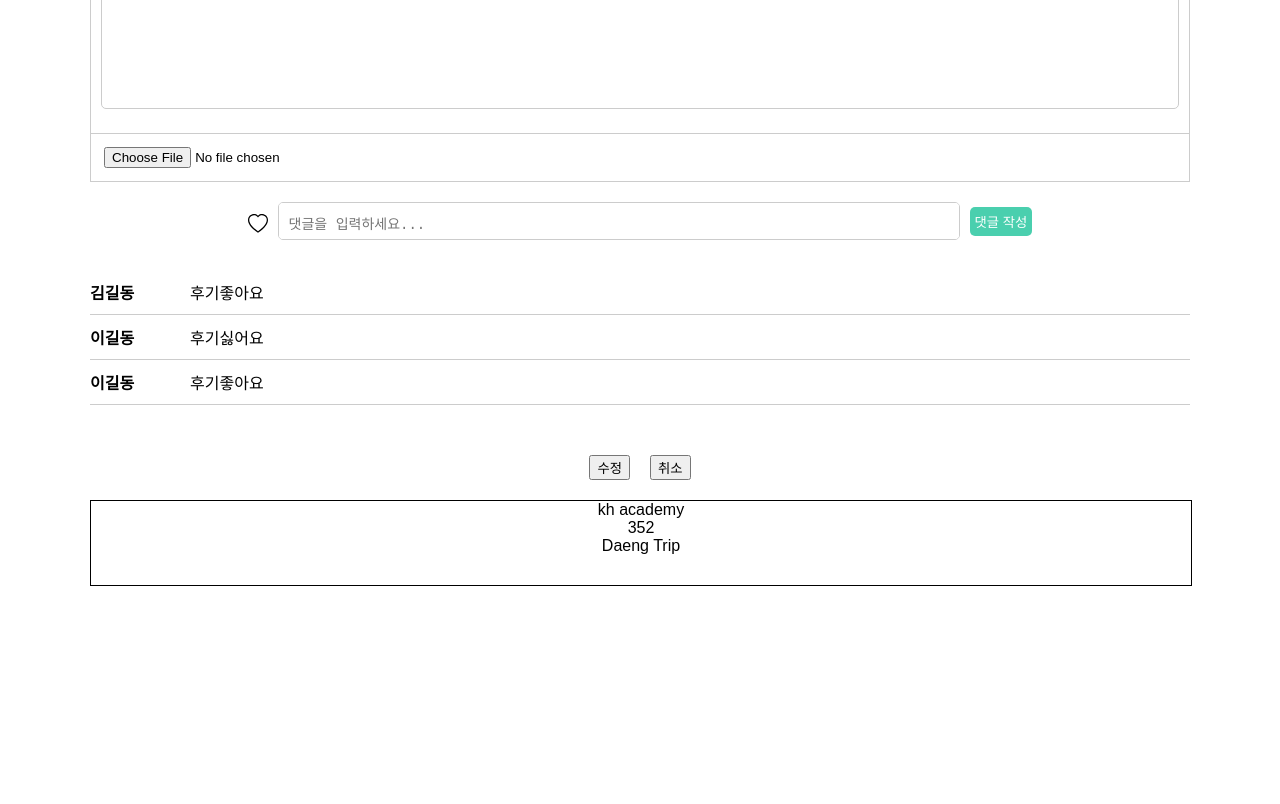
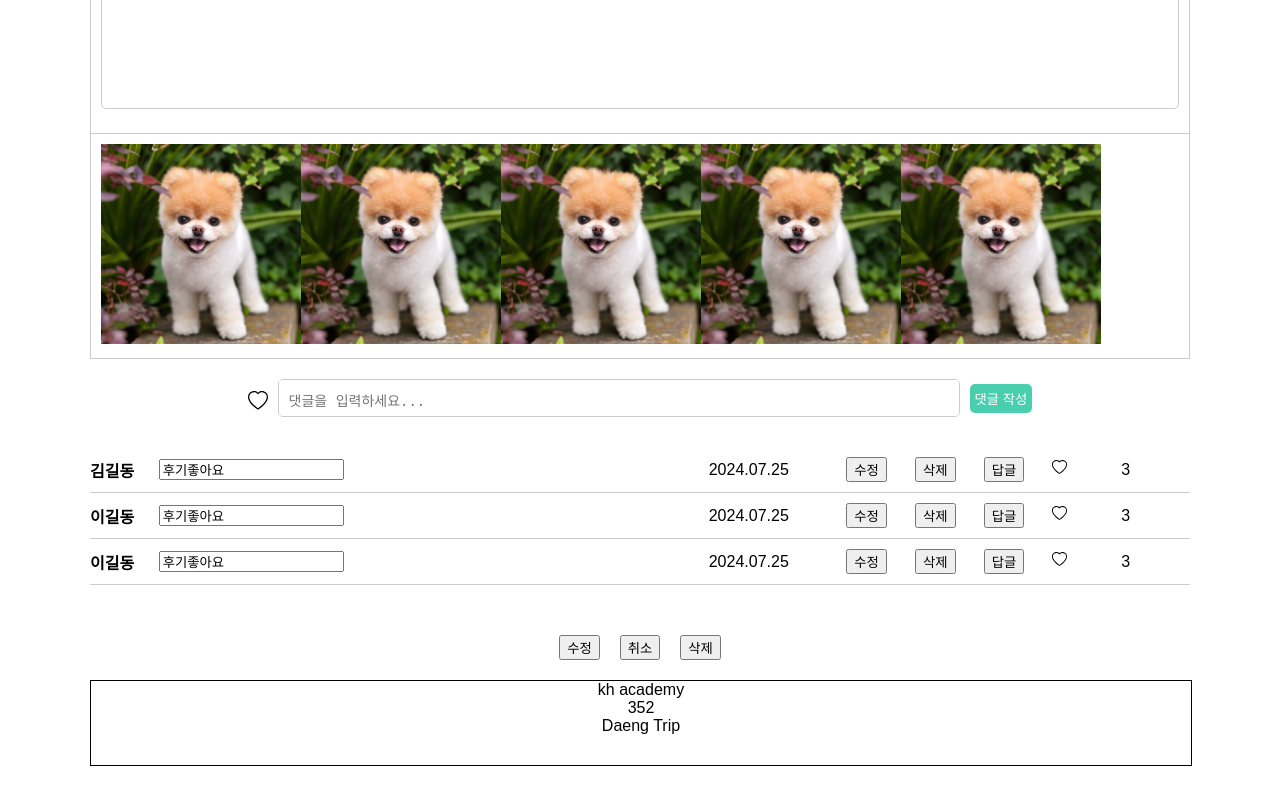
Before and after one commit to 717276/352kh, a React (Vite) app: page /ReviewComment/1 in a window 1280 px wide. Shown: the part 600-1404 px from the top of the page. Before the commit the page ends 1294 px from the top, so only its background shows below. Built offline with nearby package versions, Linux system fonts and the light colour scheme; a web font is replaced by a local one.

Commit message:
commit update review part

```diff
--- a/src/App.jsx
+++ b/src/App.jsx
@@ -16,6 +16,12 @@ import Login from './pages/login/Login';
 import Register from './pages/login/Register';
 import ProductList from './pages/admin/ProductList';
 import ProductRegister from './pages/admin/ProductRegister';
+import ReviewModify from './pages/review/ReviewModify';
+import MyPage from './pages/mypage/MyPage';
+import Product from './pages/shop/Product';
+import ShopList from './pages/shop/ShopList';
+import QnA from './pages/csr/QnA';
+
 function App() {
   return (
     <>
@@ -35,6 +41,12 @@ function App() {
           <Route path="/register" element={<Register />} />
           <Route path="/admin/productList" element={<ProductList />} />
           <Route path="/admin/ProductRegister" element={<ProductRegister />} />
+          <Route path="/reviewComment/:id" element={<ReviewComment/>}/>
+          <Route path="/reviewModify/:id" element={<ReviewModify/>}/>
+          <Route path="/shop" element={<Shop />} />
+          <Route path="/shoplist/:category" element={<ShopList />} />
+          <Route path="/mypage" element={<MyPage />} />
+
         </Routes>
       <Footer></Footer>
     </div>
--- /dev/null
+++ b/src/components/css/csr/QnA.css
@@ -0,0 +1,62 @@
+.container {
+    width: 80%;
+    margin: 0 auto;
+    text-align: center;
+}
+
+.header {
+    display: flex;
+    justify-content: space-between;
+    align-items: center;
+    padding: 20px;
+}
+
+.write-button {
+    background-color: #007bff;
+    color: white;
+    padding: 10px 20px;
+    border: none;
+    border-radius: 5px;
+    cursor: pointer;
+}
+
+.posts-per-page {
+    padding: 10px;
+    border-radius: 5px;
+    border: 1px solid #ddd;
+}
+
+.posts-table {
+    width: 100%;
+    border-collapse: collapse;
+    margin: 20px 0;
+}
+
+.posts-table th,
+.posts-table td {
+    border: 1px solid #ddd;
+    padding: 10px;
+}
+
+.posts-table th {
+    background-color: #f4f4f4;
+}
+
+.footer {
+    margin: 20px 0;
+}
+
+.pagination {
+    display: flex;
+    justify-content: center;
+    align-items: center;
+}
+
+.next-page {
+    background-color: #007bff;
+    color: white;
+    padding: 10px 20px;
+    border: none;
+    border-radius: 5px;
+    cursor: pointer;
+}
--- a/src/components/css/review/Review.css
+++ b/src/components/css/review/Review.css
@@ -1,3 +1,7 @@
+.Review1 {
+  min-height: 1100px;
+}
+
 .Review table {
   width: 100%;
 }
@@ -5,6 +9,11 @@
 .Review h3 {
   text-align: center;
   margin-top: 50px;
+}
+
+.Review select {
+  width: 100px;
+  margin-left: 850px;
 }
 
 .ReviewButton {
--- a/src/components/css/review/ReviewComment.css
+++ b/src/components/css/review/ReviewComment.css
@@ -2,6 +2,10 @@
 .ReviewComment {
   margin-bottom: 20px;
   margin-top: 20px;
+}
+
+.ReviewComment img {
+  width: 200px;
 }
 
 .ReviewComment table {
@@ -75,7 +79,6 @@
 
 .comment-list td:first-child {
   font-weight: bold;
-  width: 100px;
 }
 
 .comment-list td:last-child {
@@ -88,3 +91,11 @@
   justify-content: center;
   gap: 20px;
 }
+
+.commentTable td {
+  width: 40px;
+}
+
+.commentTable td:nth-child(2) {
+  width: 50%;
+}
--- /dev/null
+++ b/src/pages/csr/QnA.jsx
@@ -0,0 +1,73 @@
+import React, { useState } from 'react';
+import '../../components/css/csr/QnA.css';
+
+const QnA = () => {
+    const [postsPerPage, setPostsPerPage] = useState(30);
+    const posts = [
+        {
+            id: 1,
+            title: '낙엽보러 떠나요 투어 두번째날에 비가 온다는데 괜찮나요?',
+            author: 'kss123',
+            date: '24/07/22',
+            views: 100,
+            recommendations: 20,
+        },
+        { id: 2, title: '0번 굿즈에 대하여 문의', author: 'jyjyjy5', date: '23/05/28', views: 44, recommendations: 0 },
+        { id: 3, title: '0번 굿즈에 대하여 문의', author: 'jyjyjy5', date: '23/05/28', views: 44, recommendations: 0 },
+        { id: 4, title: '0번 굿즈에 대하여 문의', author: 'jyjyjy5', date: '23/05/28', views: 44, recommendations: 0 },
+        { id: 5, title: '0번 굿즈에 대하여 문의', author: 'jyjyjy5', date: '23/05/28', views: 44, recommendations: 0 },
+        { id: 6, title: '0번 굿즈에 대하여 문의', author: 'jyjyjy5', date: '23/05/28', views: 44, recommendations: 0 },
+        { id: 7, title: '0번 굿즈에 대하여 문의', author: 'jyjyjy5', date: '23/05/28', views: 44, recommendations: 0 },
+        { id: 8, title: '0번 굿즈에 대하여 문의', author: 'jyjyjy5', date: '23/05/28', views: 44, recommendations: 0 },
+        { id: 9, title: '0번 굿즈에 대하여 문의', author: 'jyjyjy5', date: '23/05/28', views: 44, recommendations: 0 },
+    ];
+
+    const handlePostsPerPageChange = (event) => {
+        setPostsPerPage(Number(event.target.value));
+    };
+
+    return (
+        <div className="container">
+            <header className="header">
+                <h1>QnA</h1>
+                <button className="write-button">글쓰기</button>
+                <select className="posts-per-page" value={postsPerPage} onChange={handlePostsPerPageChange}>
+                    <option value={30}>30개</option>
+                    <option value={50}>50개</option>
+                    <option value={70}>70개</option>
+                </select>
+            </header>
+            <table className="posts-table">
+                <thead>
+                    <tr>
+                        <th>번호</th>
+                        <th>제목</th>
+                        <th>작성자</th>
+                        <th>작성일</th>
+                        <th>조회수</th>
+                        <th>추천수</th>
+                    </tr>
+                </thead>
+                <tbody>
+                    {posts.slice(0, postsPerPage).map((post) => (
+                        <tr key={post.id}>
+                            <td>{post.id}</td>
+                            <td>{post.title}</td>
+                            <td>{post.author}</td>
+                            <td>{post.date}</td>
+                            <td>{post.views}</td>
+                            <td>{post.recommendations}</td>
+                        </tr>
+                    ))}
+                </tbody>
+            </table>
+            <footer className="footer">
+                <div className="pagination">
+                    <span>1</span>
+                </div>
+            </footer>
+        </div>
+    );
+};
+
+export default QnA;
--- a/src/pages/review/Review.jsx
+++ b/src/pages/review/Review.jsx
@@ -1,11 +1,15 @@
 import ReviewList from "./ReviewList";
 import { useNavigate } from "react-router-dom";
 import '../../components/css/review/Review.css';
+import { useState } from "react";
 
 const Review = ()=> {
   const nav = useNavigate();
+
+
   return (
     <>
+    <div className="Review1">
       <div className="Review">
         <h3>후기게시판</h3>
         <div>
@@ -19,6 +23,8 @@ const Review = ()=> {
         </div>
         <button className="primary" onClick={() => nav('/reviewWrite')}>후기쓰기</button>
       </div>
+    </div>
+
     </>
   );
 };
--- a/src/pages/review/ReviewComment.jsx
+++ b/src/pages/review/ReviewComment.jsx
@@ -1,6 +1,7 @@
 import { useNavigate, useParams } from "react-router-dom";
 import '../../components/css/review/ReviewComment.css';
 import { useState } from "react";
+import productImage from '../admin/test.jpg';
 
 const ReviewComment = ()=> {
   const params = useParams();
@@ -9,6 +10,11 @@ const ReviewComment = ()=> {
   const handleLike = () => {
     setLike(!like);
   };
+
+  const onChangeComment = (e) => {
+
+  };
+
   return (
     <>
     <div className='ReviewComment'>
@@ -18,22 +24,29 @@ const ReviewComment = ()=> {
           <td>투어</td>
           <td>투어1</td>
           <td>작성자</td>
-          <td>홍길동</td>
+          <td colSpan={2}>홍길동</td>
         </tr>
         <tr>
           <td>제목</td>
-          <td colSpan={3}>바다가자 솔직투어입니다</td>
+          <td>바다가자 솔직투어입니다</td>
+          <td>조회/좋아요수</td>
+          <td>100</td>
+          <td>12</td>
         </tr>
         <tr>
-          <td colSpan={4}>
+          <td colSpan={5}>
             <textarea>
               djskdsjhdfkdsjsdkdjsfkdsjfkdjfkjfljfldsjfldsjfldjslf
             </textarea>
           </td>
         </tr>
         <tr>
-          <td colSpan={4}>
-            <input type="file" name="myfile"/>
+          <td colSpan={5}>
+            <img src={productImage} alt="" />
+            <img src={productImage} alt="" />
+            <img src={productImage} alt="" />
+            <img src={productImage} alt="" />
+            <img src={productImage} alt="" />
           </td>
         </tr>
       </table>
@@ -56,24 +69,55 @@ const ReviewComment = ()=> {
         <button>댓글 작성</button>
       </div>
       <div className="comment-list">
-        <table>
+        <table className="commentTable">
           <tr>
             <td>김길동</td>
-            <td>후기좋아요</td>
+            <td><input type="text" value="후기좋아요"/></td>
+            <td>2024.07.25</td>
+            <td><button>수정</button></td>
+            <td><button>삭제</button></td>
+            <td><button>답글</button></td>
+            <td>
+              <svg xmlns="http://www.w3.org/2000/svg" width="15" height="15" fill="currentColor" viewBox="0 0 16 16">
+                <path d="m8 2.748-.717-.737C5.6.281 2.514.878 1.4 3.053c-.523 1.023-.641 2.5.314 4.385.92 1.815 2.834 3.989 6.286 6.357 3.452-2.368 5.365-4.542 6.286-6.357.955-1.886.838-3.362.314-4.385C13.486.878 10.4.28 8.717 2.01zM8 15C-7.333 4.868 3.279-3.04 7.824 1.143q.09.083.176.171a3 3 0 0 1 .176-.17C12.72-3.042 23.333 4.867 8 15"/>
+              </svg>
+            </td>
+            <td>3</td>
           </tr>
           <tr>
             <td>이길동</td>
-            <td>후기싫어요</td>
+            <td><input type="text" value="후기좋아요" /></td>
+            <td>2024.07.25</td>
+            <td><button>수정</button></td>
+            <td><button>삭제</button></td>
+            <td><button>답글</button></td>
+            <td>
+              <svg xmlns="http://www.w3.org/2000/svg" width="15" height="15" fill="currentColor" viewBox="0 0 16 16">
+                <path d="m8 2.748-.717-.737C5.6.281 2.514.878 1.4 3.053c-.523 1.023-.641 2.5.314 4.385.92 1.815 2.834 3.989 6.286 6.357 3.452-2.368 5.365-4.542 6.286-6.357.955-1.886.838-3.362.314-4.385C13.486.878 10.4.28 8.717 2.01zM8 15C-7.333 4.868 3.279-3.04 7.824 1.143q.09.083.176.171a3 3 0 0 1 .176-.17C12.72-3.042 23.333 4.867 8 15"/>
+              </svg>
+            </td>
+            <td>3</td>
           </tr>
           <tr>
             <td>이길동</td>
-            <td>후기좋아요</td>
+            <td><input type="text" value="후기좋아요" /></td>
+            <td>2024.07.25</td>
+            <td><button>수정</button></td>
+            <td><button>삭제</button></td>
+            <td><button>답글</button></td>
+            <td>
+              <svg xmlns="http://www.w3.org/2000/svg" width="15" height="15" fill="currentColor" viewBox="0 0 16 16">
+                <path d="m8 2.748-.717-.737C5.6.281 2.514.878 1.4 3.053c-.523 1.023-.641 2.5.314 4.385.92 1.815 2.834 3.989 6.286 6.357 3.452-2.368 5.365-4.542 6.286-6.357.955-1.886.838-3.362.314-4.385C13.486.878 10.4.28 8.717 2.01zM8 15C-7.333 4.868 3.279-3.04 7.824 1.143q.09.083.176.171a3 3 0 0 1 .176-.17C12.72-3.042 23.333 4.867 8 15"/>
+              </svg>
+            </td>
+            <td>3</td>
           </tr>
         </table>
       </div>
       <div className="modifyButton">
         <button onClick={()=>{nav(`/reviewModify/${params.no}`)}}>수정</button>
         <button onClick={()=>{nav(-1)}}>취소</button>
+        <button>삭제</button>
       </div>
     </div>
     </>
--- a/src/pages/review/ReviewList.jsx
+++ b/src/pages/review/ReviewList.jsx
@@ -1,18 +1,42 @@
-import React from "react";
+import React, { useState } from "react";
 import '../../components/css/review/ReviewList.css';
 import { useNavigate } from "react-router-dom";
 
 // 예시 데이터
 const tableData = [
   { id: 1, title: 'review1', userId: 'hkd01', like: 28, readCount: 50, date: '2024-07-24' },
-  { id: 2, title: 'review2', userId: 'hkd02', like: 28, readCount: 50, date: '2024-07-24' },
-  { id: 3, title: 'review3', userId: 'hkd03', like: 28, readCount: 50, date: '2024-07-24' },
+  { id: 2, title: 'review2', userId: 'hkd02', like: 28, readCount: 100, date: '2024-07-24' },
+  { id: 3, title: 'review3', userId: 'hkd03', like: 28, readCount: 75, date: '2024-07-24' },
 ];
 
-const ReviewList = ()=> {
+const ReviewList = () => {
   const nav = useNavigate();
+  const [sortedData, setSortedData] = useState(tableData);
+  const [sortType, setSortType] = useState("");
+
+  const handleSortChange = (e) => {
+    const selectedSortType = e.target.value;
+
+    if (selectedSortType === 'best') {
+      // 조회 많은 순으로 정렬
+      const sorted = [...tableData].sort((a, b) => b.readCount - a.readCount);
+      setSortedData(sorted);
+    } else if (selectedSortType === 'worst') {
+      // 조회 적은 순으로 정렬
+      const sorted = [...tableData].sort((a, b) => a.readCount - b.readCount);
+      setSortedData(sorted);
+    }
+
+    setSortType(selectedSortType);
+  };
+
   return (
     <div className="ReviewList">
+      <select value={sortType} onChange={handleSortChange}>
+        <option value="">선택</option>
+        <option value="best">조회 많은 순</option>
+        <option value="worst">조회 적은 순</option>
+      </select>
       <table className="ReviewListTable">
         <thead>
           <tr>
@@ -25,10 +49,10 @@ const ReviewList = ()=> {
           </tr>
         </thead>
         <tbody>
-          {tableData.map((row) => (
+          {sortedData.map((row) => (
             <tr key={row.id}>
               <td hidden>{row.id}</td>
-              <td onClick={()=>{nav(`/ReviewComment/${row.id}`)}}>{row.title}</td>
+              <td onClick={() => { nav(`/reviewComment/${row.id}`) }}>{row.title}</td>
               <td>{row.userId}</td>
               <td>{row.like}</td>
               <td>{row.readCount}</td>
```
Lines whose indentation alone changed are shown as unchanged.
